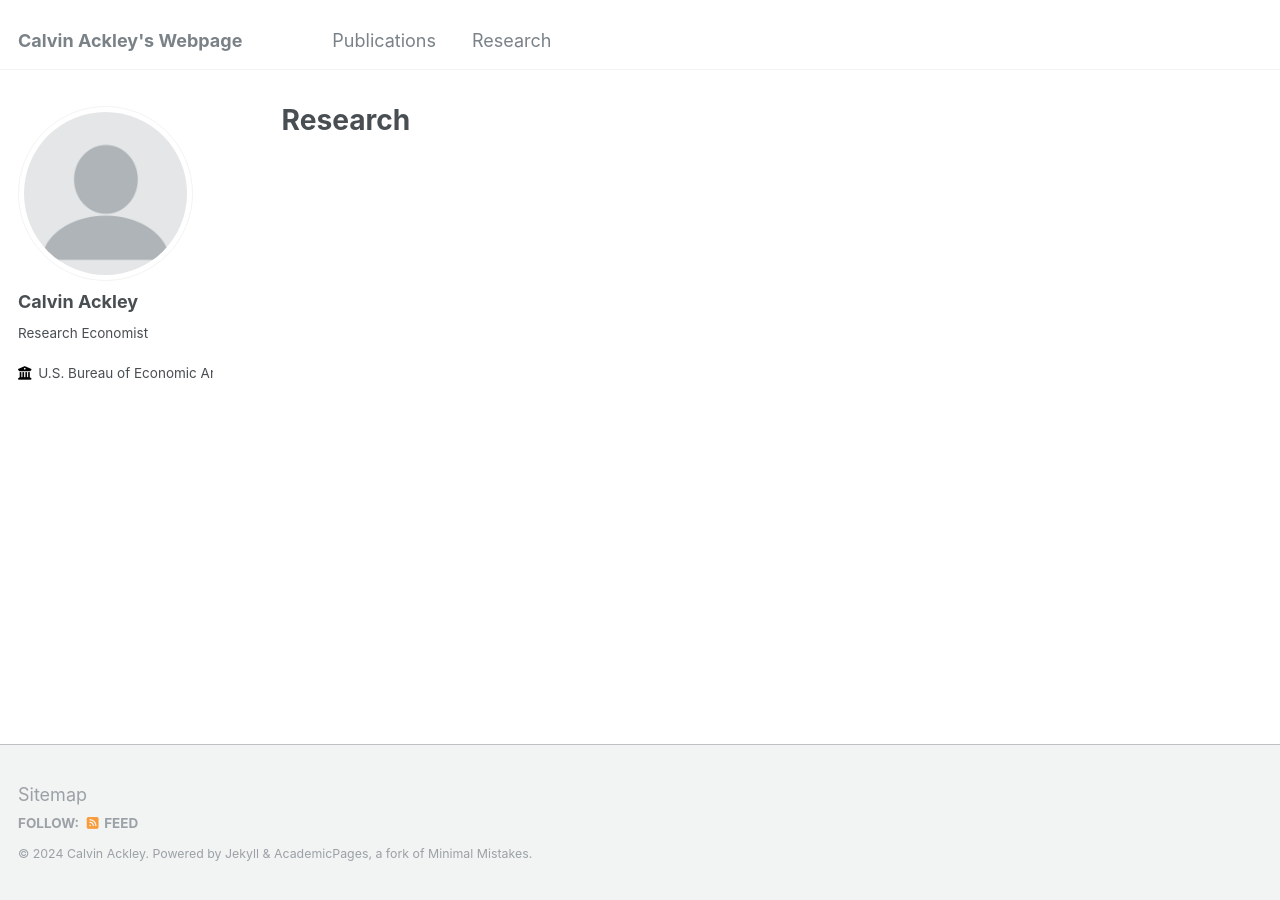
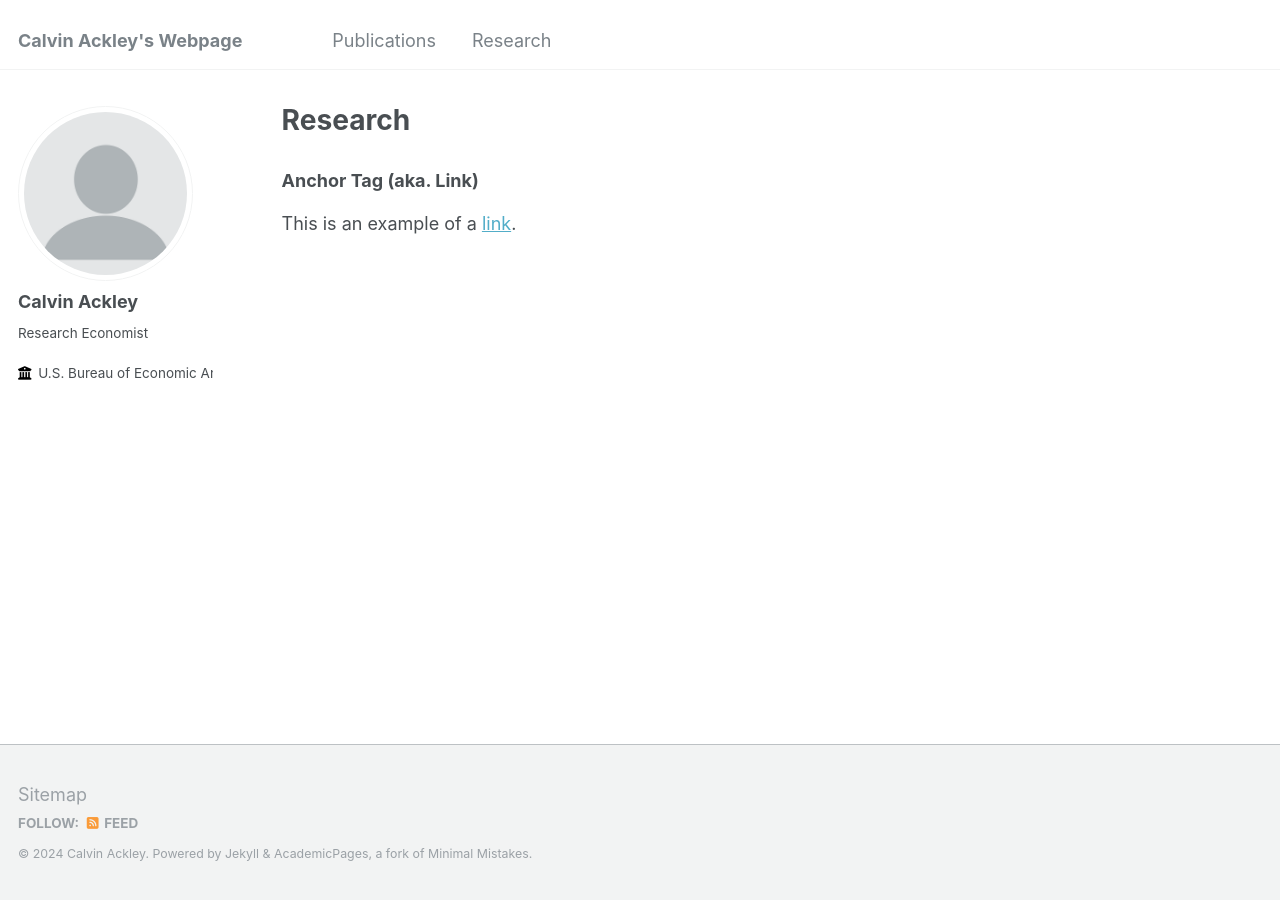
Before and after one commit to ackleycb/ackleycb.github.io, a Jekyll site: the page built from _pages/research.md, in a window 1280 px wide. Built offline with Jekyll 4.4.1, drawn with Linux system fonts in a browser that asks for light colours.

Commit message:
Update research.md

```diff
--- a/_pages/research.md
+++ b/_pages/research.md
@@ -5,6 +5,9 @@ permalink: /research/
 author_profile: true
 ---
 
+### Anchor Tag (aka. Link)
+
+This is an example of a [link](http://github.com "Github").
 
 {% include base_path %}
 
```
